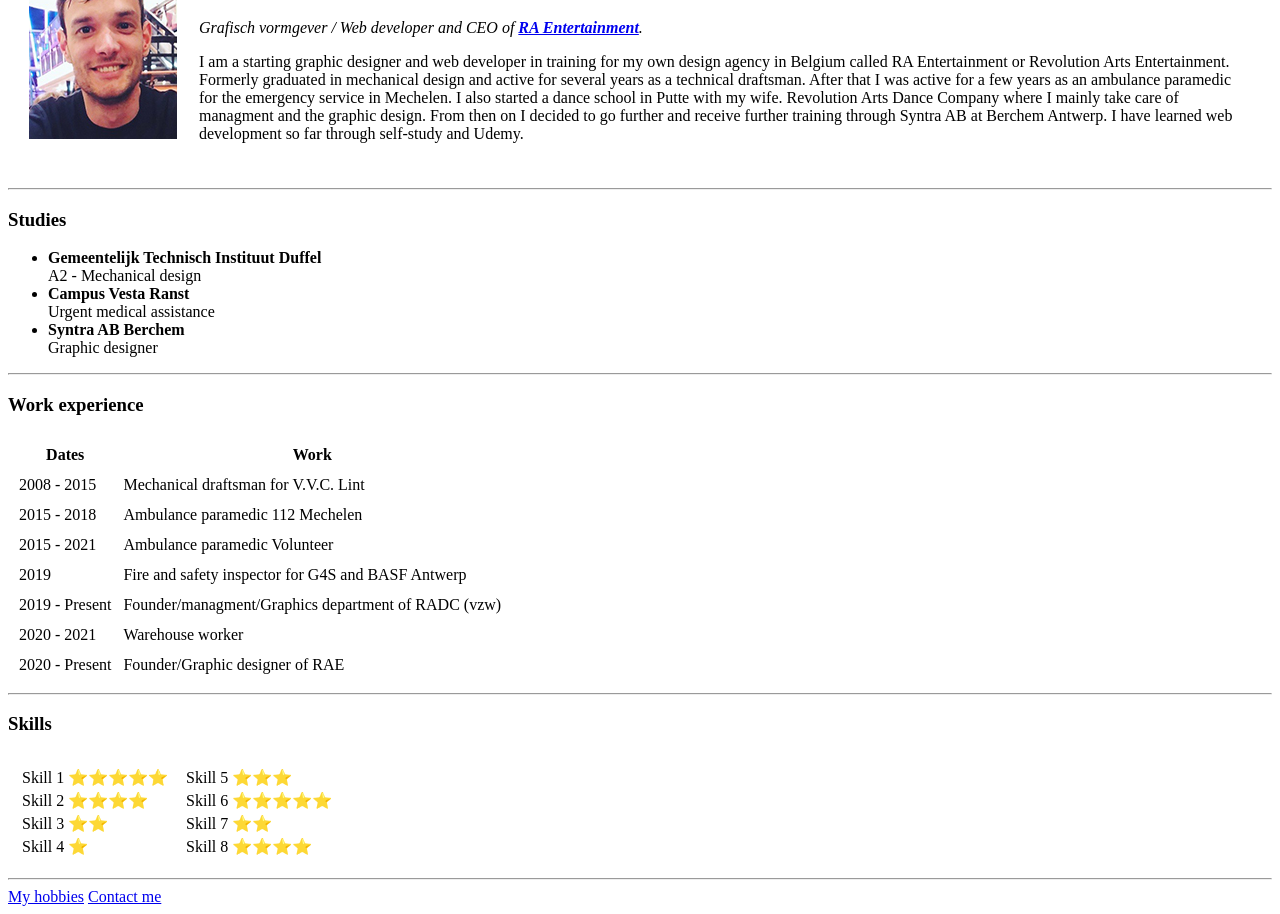
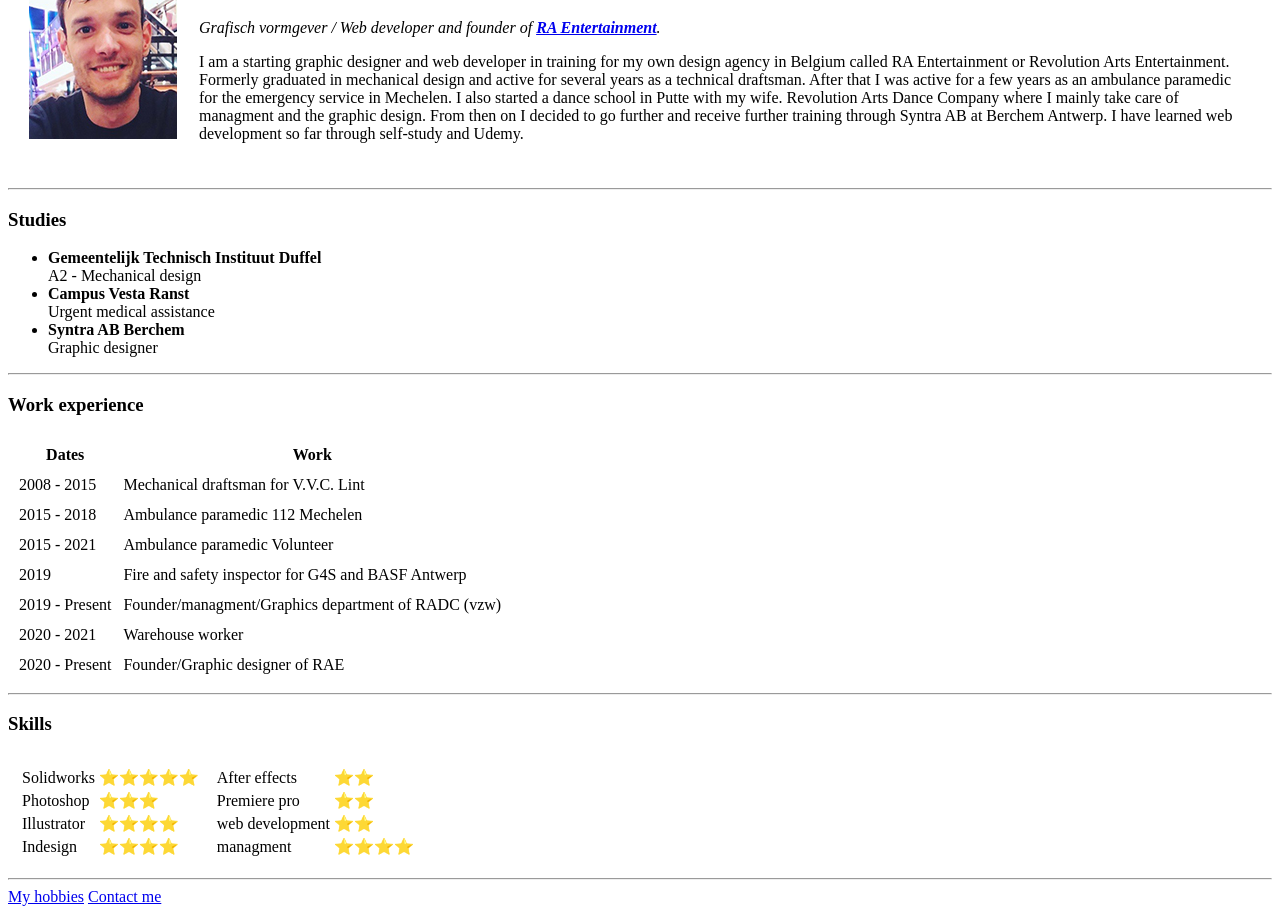
Before and after one commit to SvenVO/CV, a plain HTML site: page index.html in a window 1280 px wide. Shown: the part 90-1004 px from the top of the page. Drawn offline with Linux system fonts and the light colour scheme.

Commit message:
Add files via upload

```diff
--- a/index.html
+++ b/index.html
@@ -11,7 +11,7 @@
     <tr>
       <td><img src="images/Silhouet-sven.jpg" alt="Sven profile picture"></td>
       <td><h1>Sven Van Olmen</h1>
-      <p><em>Grafisch vormgever / Web developer and CEO of <strong><a href="http://www.ra-entertainment.be">RA Entertainment</a></strong>.</em></p>
+      <p><em>Grafisch vormgever / Web developer and founder of <strong><a href="http://www.ra-entertainment.be">RA Entertainment</a></strong>.</em></p>
       <p>I am a starting graphic designer and web developer in training for my own design agency in Belgium called RA Entertainment or Revolution Arts Entertainment. Formerly graduated in mechanical design and active for several years as a technical
       draftsman. After that I was active for a few years as an ambulance paramedic for the emergency service in Mechelen. I also started a dance school in Putte with my wife. Revolution Arts Dance Company where I mainly take care of managment and the
       graphic design. From then on I decided to go further and receive further training through Syntra AB at Berchem Antwerp. I have learned web development so far through self-study and Udemy.</p></td>
@@ -70,37 +70,37 @@
   <tr>
     <td><table>
       <tr>
-        <td>Skill 1</td>
+        <td>Solidworks</td>
         <td>⭐️⭐️⭐️⭐️⭐️</td>
       </tr>
       <tr>
-        <td>Skill 2</td>
+        <td>Photoshop</td>
+        <td>⭐️⭐️⭐️</td>
+      </tr>
+      <tr>
+        <td>Illustrator</td>
         <td>⭐️⭐️⭐️⭐️</td>
       </tr>
       <tr>
-        <td>Skill 3</td>
-        <td>⭐️⭐️</td>
-      </tr>
-      <tr>
-        <td>Skill 4</td>
-        <td>⭐️</td>
+        <td>Indesign</td>
+        <td>⭐️⭐️⭐️⭐️</td>
       </tr>
     </table></td>
     <td><table>
       <tr>
-        <td>Skill 5</td>
-        <td>⭐️⭐️⭐️</td>
-      </tr>
-      <tr>
-        <td>Skill 6</td>
-        <td>⭐️⭐️⭐️⭐️⭐️</td>
-      </tr>
-      <tr>
-        <td>Skill 7</td>
+        <td>After effects</td>
         <td>⭐️⭐️</td>
       </tr>
       <tr>
-        <td>Skill 8</td>
+        <td>Premiere pro</td>
+        <td>⭐️⭐️</td>
+      </tr>
+      <tr>
+        <td>web development</td>
+        <td>⭐️⭐️</td>
+      </tr>
+      <tr>
+        <td>managment</td>
         <td>⭐️⭐️⭐️⭐️</td>
       </tr>
     </table></td>
```
Also changed, not shown: hobbies.html (+1 -1 lines).
